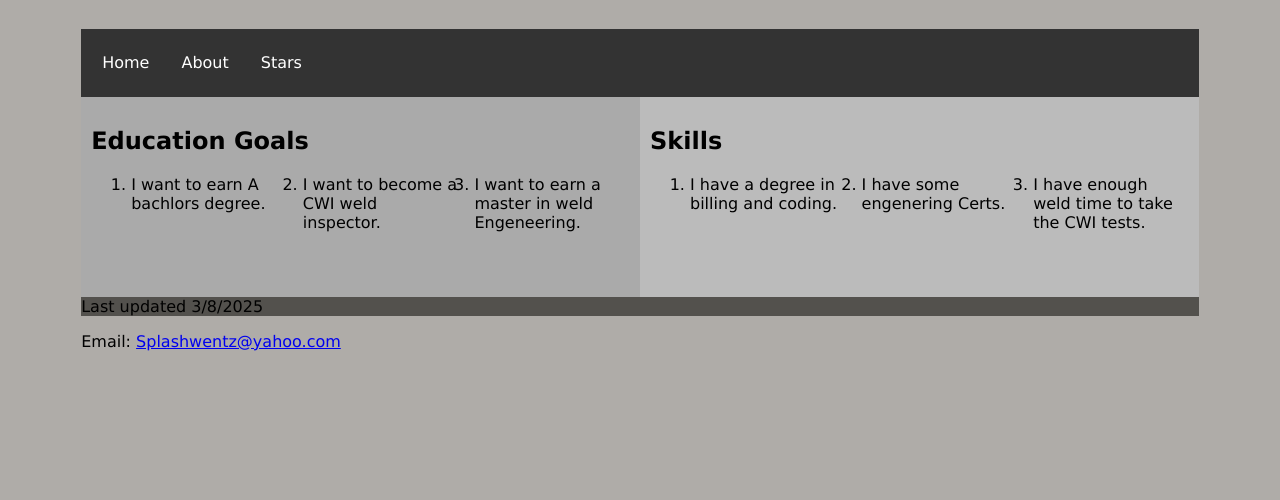
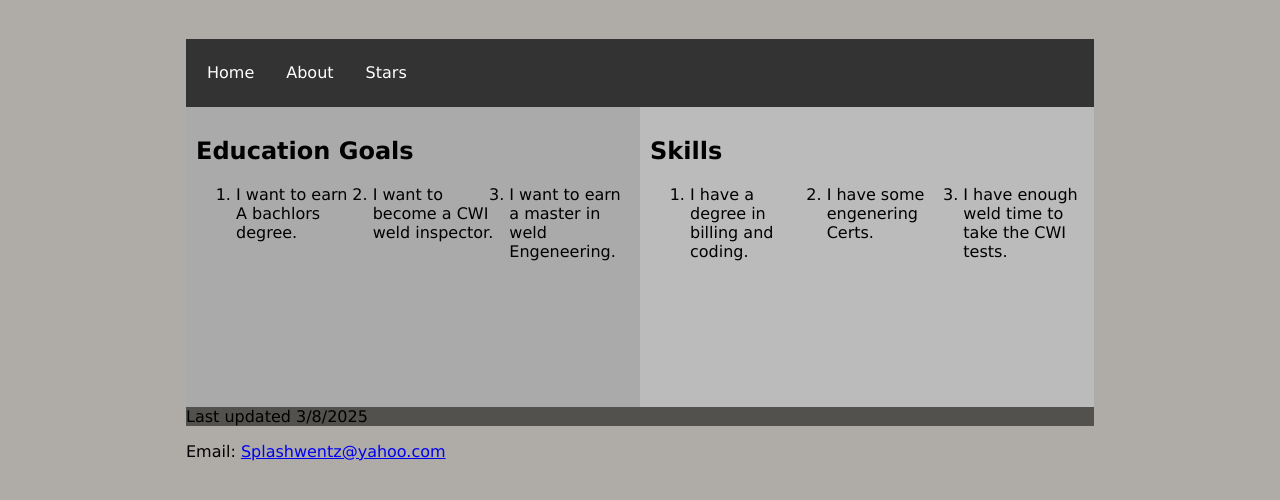
Before and after one commit to splashwentz/cis162, a plain HTML site: page about.html in a window 1280 px wide. Shown: the part 62-562 px from the top of the page. Drawn offline with Linux system fonts and the light colour scheme.

Commit message:
Add files via upload

```diff
--- a/about.html
+++ b/about.html
@@ -2,9 +2,9 @@
 <html lang="en">
 <head>
   <style>
-     ul {
+   ul {
   list-style-type: none;
-  margin: 0px;
+  margin: 0;
   padding: 0;
   overflow: hidden;
   background-color: #333;
@@ -23,9 +23,9 @@ li a {
 }
 
 li a:hover {
-  background-color: #111;
+  background-color: #8d8a8a;
 }
-*{
+* {
   box-sizing: border-box;
 }
 
@@ -33,8 +33,9 @@ li a:hover {
   float: left;
   width: 50%;
   padding: 10px;
-  height: 200px;
+  height: 300px;
 }
+
 .row:after {
   content: "";
   display: table;
@@ -42,8 +43,8 @@ li a:hover {
 }
 .center {
   margin: auto;
-  width: 90%;
-  padding:10px;
+  width: 75%;
+  padding: 20px;
 }
 
   </style>
```
Also changed, not shown: index.html (+2 -1 lines).
